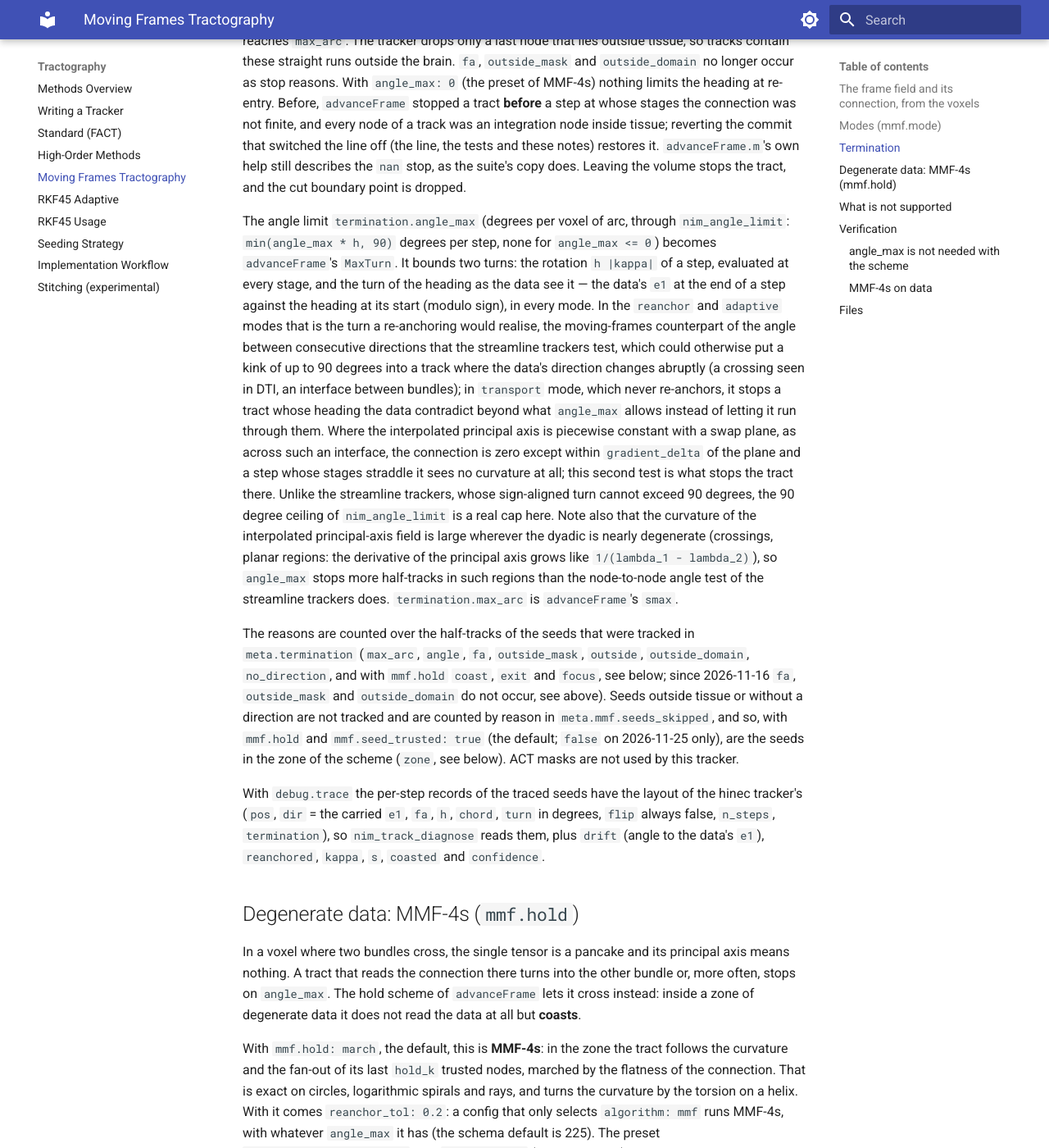
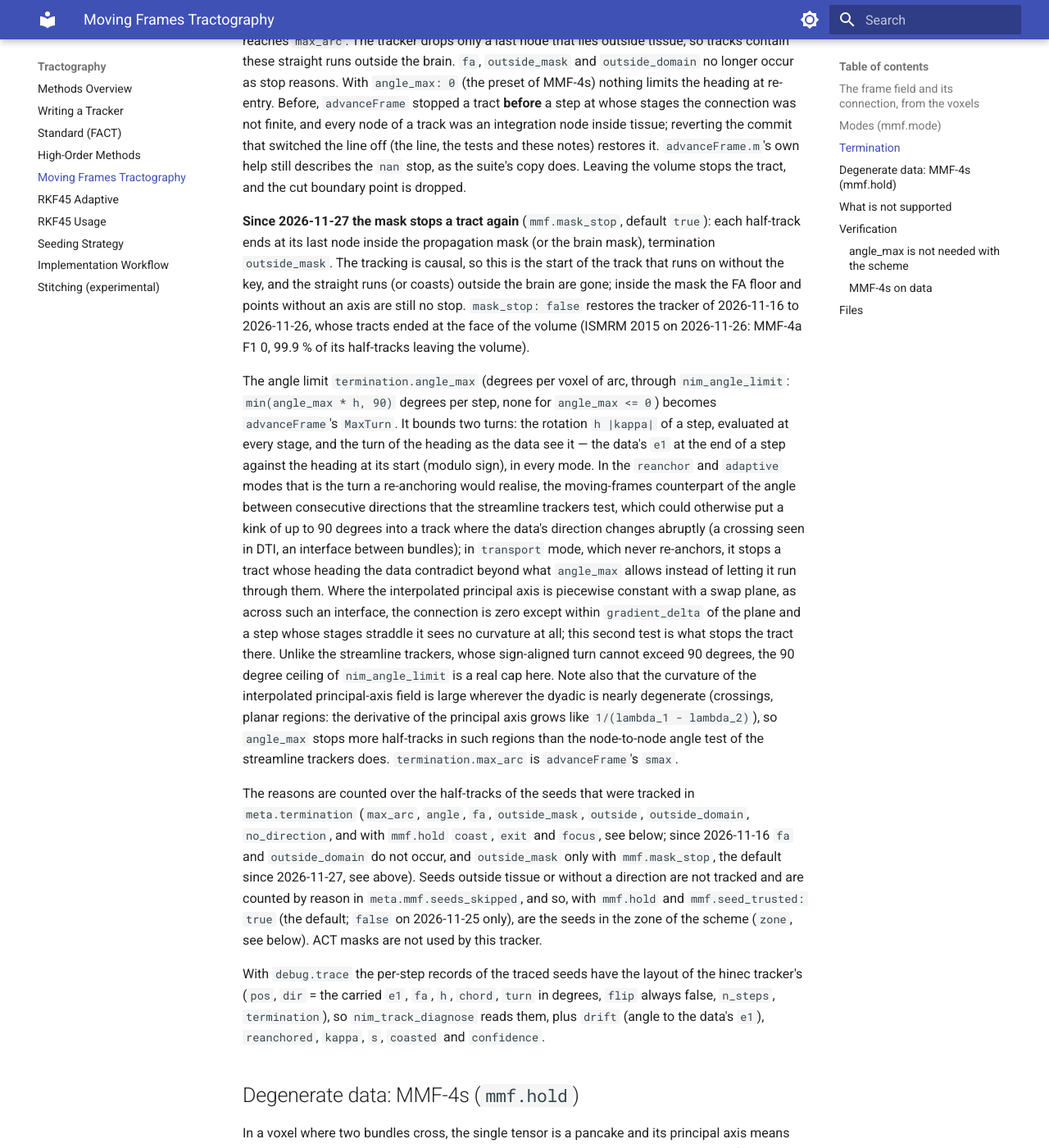
Before and after one commit to uicneuro/hinec, an MkDocs documentation site: the page built from docs/MMF_TRACTOGRAPHY.md, in a window 1280 px wide and 1400 px high, scrolled down 2247 px. Shown: the whole window at 82% size. Built offline with MkDocs 1.6.1 and Material for MkDocs 9.7.7, drawn with Linux system fonts in a browser that asks for light colours.

Commit message:
mmf: stop tracts at the mask again (tractography.mmf.mask_stop, default true)
Since 2026-11-16 an mmf tract that left the mask ran on through non-tissue to
the face of the volume, so its ends lay outside every bundle (ISMRM 2015 on
2026-11-26: MMF-4a F1 0). With mmf.mask_stop each half-track now ends at its
last node inside the propagation mask (or the brain mask), termination
'outside_mask'. The tracking is causal, so the stopped track is the start of
the free one; mask_stop false restores the 2026-11-26 tracker. The FA floor
is still no stop inside the mask.

Schema, options, tracker help, describe texts, README, API_REFERENCE,
TRACKER_INTERFACE, MMF_TRACTOGRAPHY, YAML_CONFIG and CHANGELOG_YAML updated.
TestMmfTracker: new stopsAtTheMaskByDefault; the two tests of the free run
set mmf_mask_stop false.

Co-Authored-By: Claude Opus 5.5 <noreply@anthropic.com>
Claude-Session: https://claude.ai/code/session_01YAGfAUcPaJvTrv1cLj1Qkd

```diff
--- a/docs/MMF_TRACTOGRAPHY.md
+++ b/docs/MMF_TRACTOGRAPHY.md
@@ -99,6 +99,15 @@ tests and these notes) restores it. `advanceFrame.m`'s own help still describes
 `nan` stop, as the suite's copy does. Leaving the volume stops the tract, and the
 cut boundary point is dropped.
 
+**Since 2026-11-27 the mask stops a tract again** (`mmf.mask_stop`, default `true`):
+each half-track ends at its last node inside the propagation mask (or the brain
+mask), termination `outside_mask`. The tracking is causal, so this is the start of
+the track that runs on without the key, and the straight runs (or coasts) outside
+the brain are gone; inside the mask the FA floor and points without an axis are
+still no stop. `mask_stop: false` restores the tracker of 2026-11-16 to 2026-11-26,
+whose tracts ended at the face of the volume (ISMRM 2015 on 2026-11-26: MMF-4a F1 0,
+99.9 % of its half-tracks leaving the volume).
+
 The angle limit `termination.angle_max` (degrees per voxel of arc, through
 `nim_angle_limit`: `min(angle_max * h, 90)` degrees per step, none for
 `angle_max <= 0`) becomes `advanceFrame`'s `MaxTurn`. It bounds two turns: the
@@ -127,8 +136,8 @@ test of the streamline trackers does. `termination.max_arc` is `advanceFrame`'s
 The reasons are counted over the half-tracks of the seeds that were tracked in
 `meta.termination` (`max_arc`, `angle`, `fa`, `outside_mask`, `outside`,
 `outside_domain`, `no_direction`, and with `mmf.hold` `coast`, `exit` and `focus`,
-see below; since 2026-11-16 `fa`, `outside_mask` and `outside_domain` do not
-occur, see above). Seeds outside tissue or without a
+see below; since 2026-11-16 `fa` and `outside_domain` do not occur, and
+`outside_mask` only with `mmf.mask_stop`, the default since 2026-11-27, see above). Seeds outside tissue or without a
 direction are not tracked and are counted by reason in
 `meta.mmf.seeds_skipped`, and so, with `mmf.hold` and `mmf.seed_trusted: true` (the
 default; `false` on 2026-11-25 only), are the seeds in the zone of the scheme
```
Also changed, not shown: config/README.md (+1 -0 lines), docs/API_REFERENCE.md (+1 -0 lines), docs/CHANGELOG_YAML.md (+13 -0 lines), docs/TRACKER_INTERFACE.md (+1 -0 lines), docs/YAML_CONFIG.md (+1 -0 lines), 5 other files.
